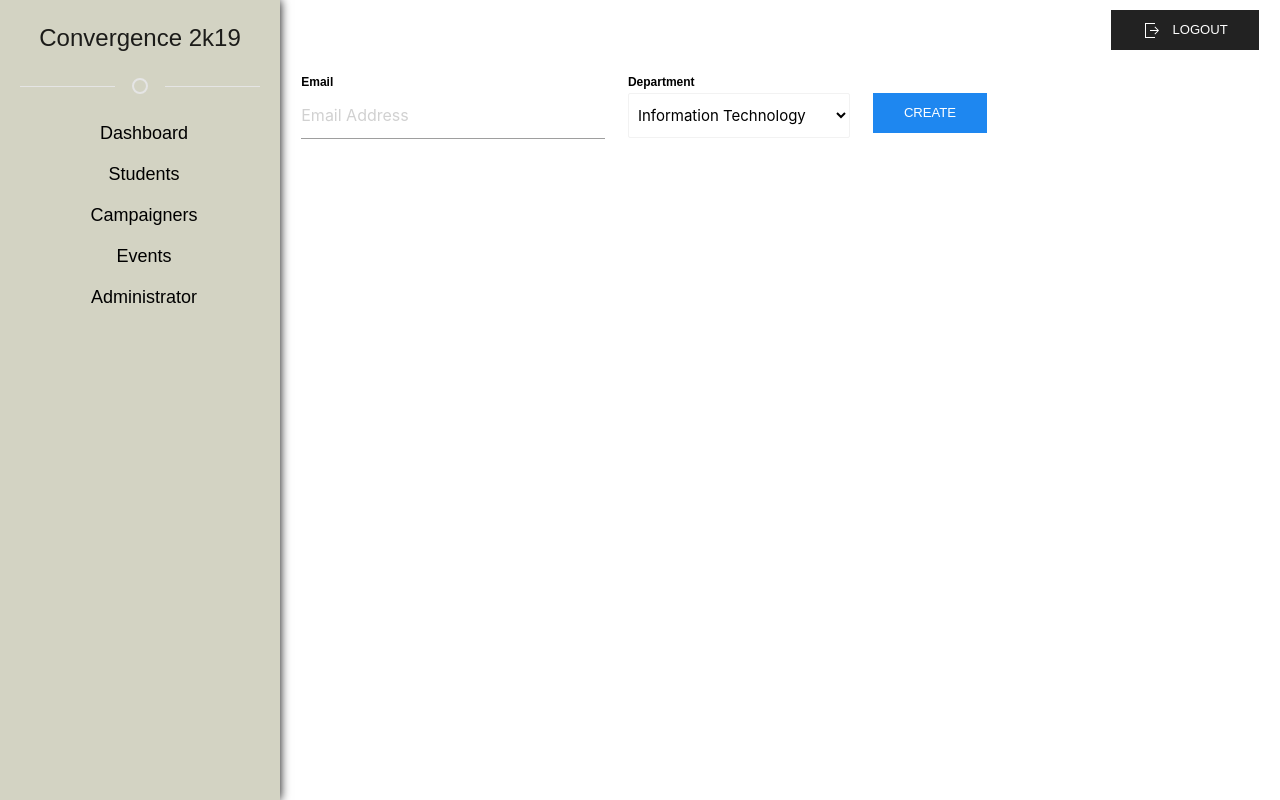
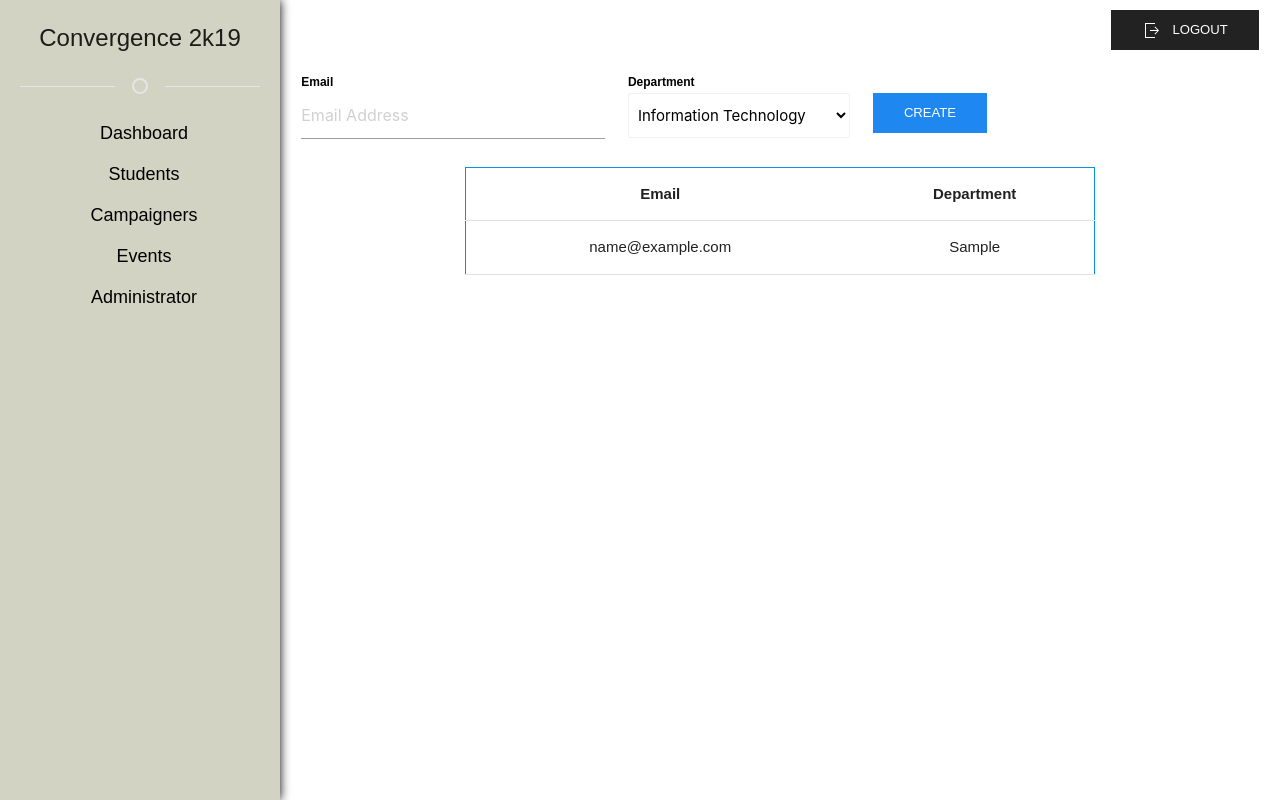
Before and after one commit to mitulp236/Convergence, a Flask app: page /add_department_admin in a window 1280 px wide. Run offline with Flask 2, Linux system fonts and the light colour scheme; tables that the repository leaves empty hold one stand-in row (values such as "Sample post"); some libraries are stand-ins or nearby versions.

Commit message:
Added Admin Registration

```diff
--- a/app.py
+++ b/app.py
@@ -2,7 +2,8 @@ import smtplib, ssl
 from email.mime.text import MIMEText
 from email.mime.multipart import MIMEMultipart
 from flask import Flask, request, render_template, jsonify, redirect, session, url_for
-import random
+import sqlalchemy
+import random,re
 import string
 import pymysql
 from functools import wraps
@@ -14,7 +15,7 @@ from datetime import datetime
 
 app = Flask(__name__)
 app.secret_key = "jhsldfsakdfh23kjnk23h1j23g12kj3b12"
-app.config['SQLALCHEMY_DATABASE_URI'] = 'mysql+pymysql://root:@localhost:3306/mode7'
+app.config['SQLALCHEMY_DATABASE_URI'] = 'mysql+pymysql://root:root@localhost:3306/convergence'
 app.config['SQLALCHEMY_TRACK_MODIFICATIONS'] = True
 app.config['DEBUG'] = True
 db = SQLAlchemy(app)
@@ -190,7 +191,7 @@ def home():
 
 @app.route('/admin', methods=['POST', 'GET'])
 def admin():
-    try:
+    # try:
         if request.method == "POST":
             email = request.form['email'];
             password = request.form['password'];
@@ -215,9 +216,9 @@ def admin():
                 return render_template("backend/admin_login.html", message='Incorrect Username or Password !')
         else:
             return render_template("backend/admin_login.html")
-    except:
-        return render_template("backend/admin_login.html",
-                               message='Problem occurred in login ! Try again later or contact admin !')
+    # except:
+    #     return render_template("backend/admin_login.html",
+    #                            message='Problem occurred in login ! Try again later or contact admin !')
 
 
 def auth(f):
@@ -934,11 +935,43 @@ def registration():
 @app.route('/add_department_admin', methods=['POST', 'GET'])
 def add_department_admin():
     try:
-        if request.method is not 'POST':
-            return render_template("admin/add_department_admin.html")
+        if request.method == 'GET':
+            user = Users.query.all()
+            return render_template("admin/add_department_admin.html",users=user)
+
+        if request.method == 'POST':
+            email = request.form['email']
+            department = request.form['department']
+            if len(email) == 0:
+                return jsonify({'data': 'empty'})
+            match = re.search(r'\b[A-Z0-9._%+-]+@[A-Z0-9.-]+\.[A-Z]{2,}\b', email, re.I)
+            if match == None:
+                return jsonify({'data': 'invalid'})
+            else:
+                try:
+                    pas = generate_admin_password(8)
+                    new_admin = Users(EMAIL=email, PASSWORD=pas, PRIVILEGE=department)
+                    db.session.add(new_admin)
+                    db.session.commit()
+                    msg = "<h2 style='color:#758AA2;'>Your password is </h2> <h1>" + pas + "</h1>"
+                    send_mail(email, "Admin - " + department, msg)
+                    return jsonify({'data':'success'})
+                except sqlalchemy.exc.IntegrityError:
+                    return jsonify({'data': 'exists'})
+                except:
+                    return jsonify({'data': 'unknown'})
     except:
         message = ""
         return render_template("backend/404.html",message=message)
+
+
+def generate_admin_password(size):
+    exists = 1;
+    while exists != 0:
+        p = id_generator(size)
+        exists = Users.query.filter_by(PASSWORD=p).count()
+    return str(p)
+
 
 @app.route('/delete_camped_student/<STUDENT_KEY>', methods=['POST'])
 def delete_camped_student(STUDENT_KEY):
--- a/templates/admin/add_department_admin.html
+++ b/templates/admin/add_department_admin.html
@@ -97,6 +97,33 @@
                 </div>
             </form>
         </div>
+
+        <div class="row">
+            <div class="col m2"></div>
+            <div class="col m8">
+                <div>
+                    <table class="highlight centered" style="border: 1px #0791e6 solid">
+                        <thead>
+                        <tr>
+                            <th>Email</th>
+                            <th>Department</th>
+                        </tr>
+                        </thead>
+                        <tbody>
+                        {% for user in users %}
+                            {% if user.PRIVILEGE != "root" %}
+                                <tr>
+                                    <td>{{ user.EMAIL }}</td>
+                                    <td>{{ user.PRIVILEGE }}</td>
+                                </tr>
+                            {% endif %}
+                        {% endfor %}
+                        </tbody>
+                    </table>
+                </div>
+            </div>
+            <div class="col m2"></div>
+        </div>
     </div>
 
 {% endblock %}
@@ -130,6 +157,8 @@
                         UIkit.notification({message: '<h6>User already exists ! </h6>'});
                     } else if (data.data == "unknown") {
                         UIkit.notification({message: '<h6>Some error occurred ! Try again later or contact admin ! </h6>'});
+                    } else if (data.data == "success") {
+                        window.location.href = "/add_department_admin"
                     }
                     document.getElementById('spinner').style.display = 'none';
                     document.getElementById('main-admin-register').style.opacity = '1';
```
